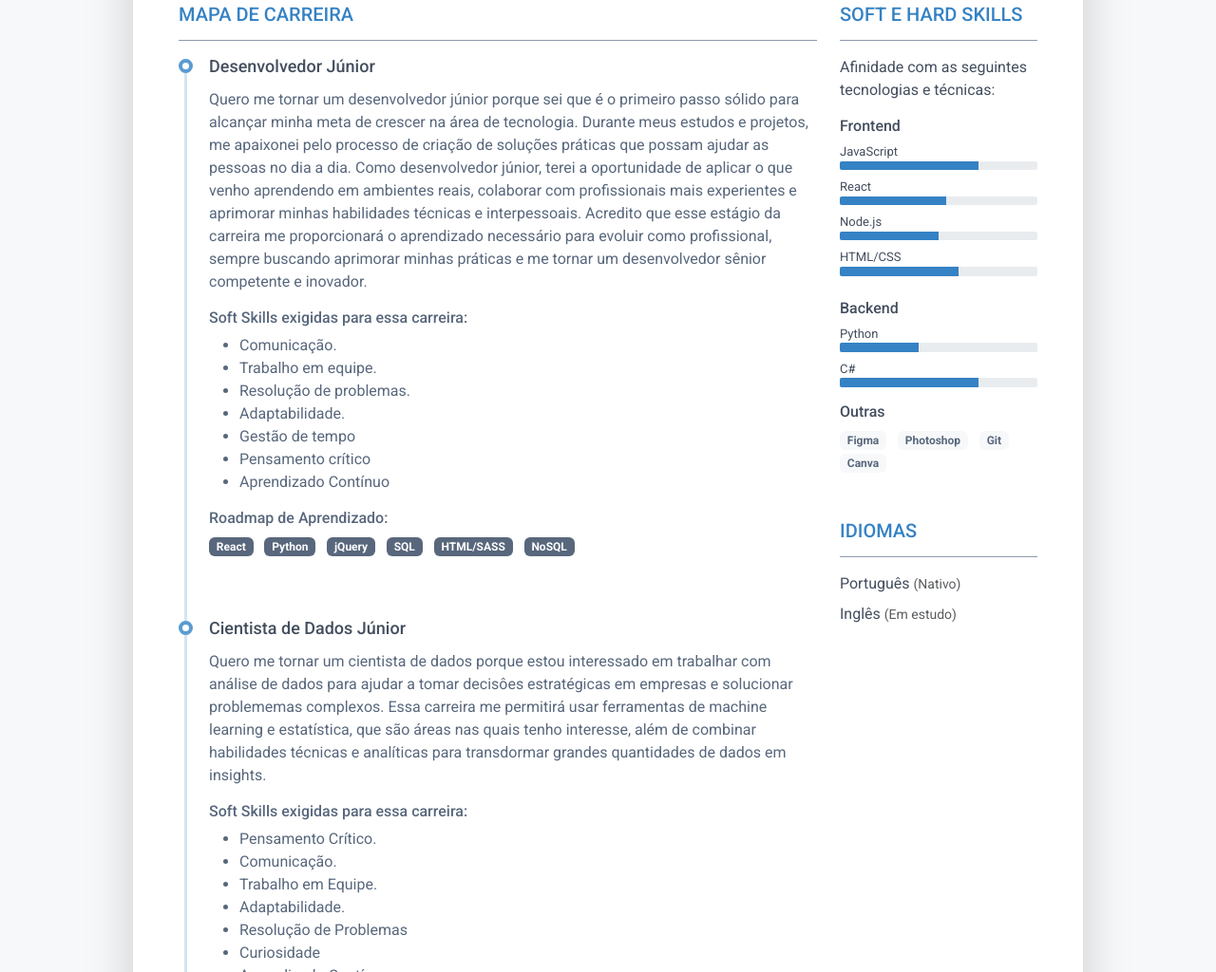
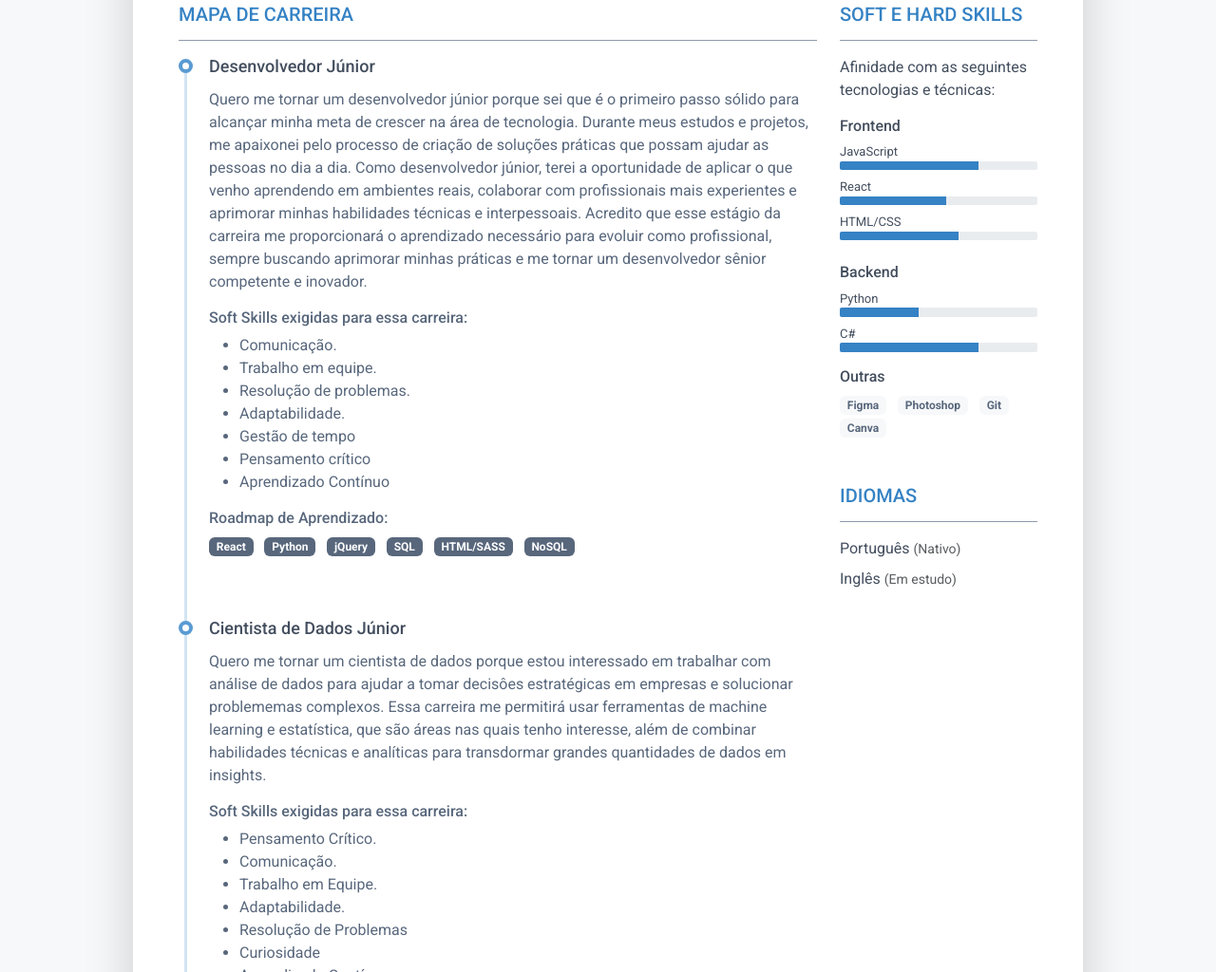
Before and after one commit to Krawstr/Meu-mapa-de-carreira, a plain HTML site: page index.html in a window 1280 px wide. Shown: the part 693-1717 px from the top of the page at 95% size. Drawn offline with Linux system fonts and the light colour scheme.

Commit message:
Update index.html

```diff
--- a/index.html
+++ b/index.html
@@ -405,14 +405,6 @@
 										</li>
 
 										<li class="mb-2">
-											<div class="resume-skill-name">Node.js</div>
-											<div class="progress resume-progress">
-												<div class="progress-bar theme-progress-bar-dark" role="progressbar"
-													style="width: 50%" aria-valuenow="25" aria-valuemin="0"
-													aria-valuemax="100"></div>
-											</div>
-										</li>
-										<li class="mb-2">
 											<div class="resume-skill-name">HTML/CSS</div>
 											<div class="progress resume-progress">
 												<div class="progress-bar theme-progress-bar-dark" role="progressbar"
```
